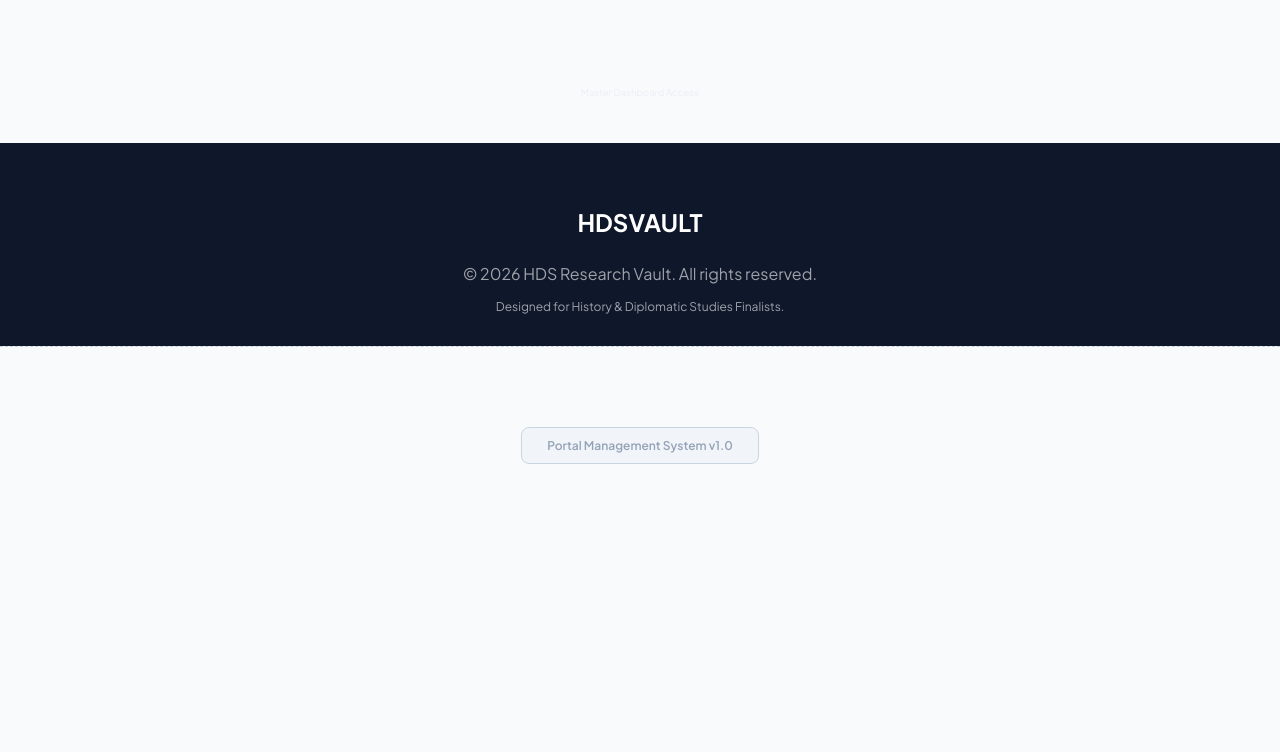
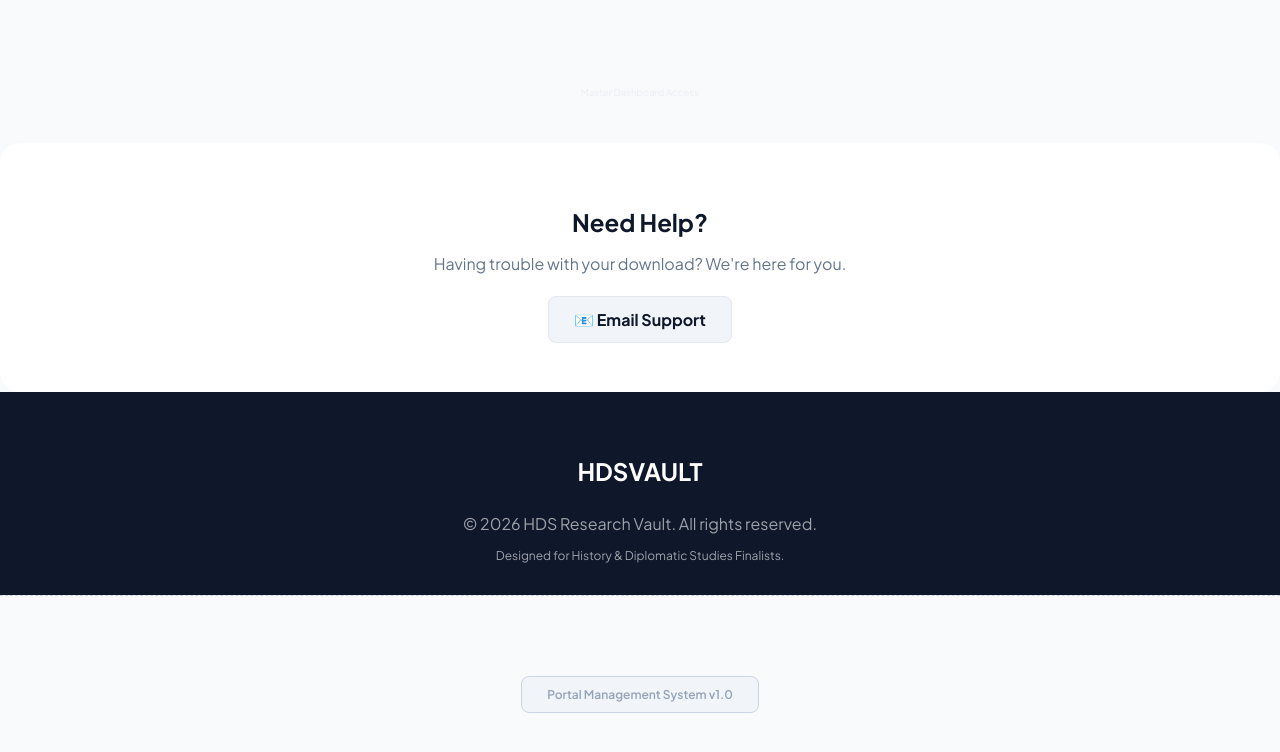
Before and after one commit to anjola3788-design/hds-vault, a plain HTML site: page index.html in a window 1280 px wide. Shown: the part 1222-1974 px from the top of the page. Before the commit the page ends 1766 px from the top, so only its background shows below. Drawn offline with Linux system fonts and the light colour scheme; a script that the page names is missing.

Commit message:
Update index.html

```diff
--- a/index.html
+++ b/index.html
@@ -6,6 +6,9 @@
     <title>HDS Vault | Premium Research Materials</title>
     <link href="https://fonts.googleapis.com/css2?family=Plus+Jakarta+Sans:wght@400;500;600;700&display=swap" rel="stylesheet">
     <style>
+        html {
+    scroll-behavior: smooth;
+}
              /* Styling for your secret dashboard */
 #admin-panel {
     display: none; /* Stays hidden until you login */
@@ -248,7 +251,7 @@
     <nav>
         <div class="logo">HDSVAULT</div>
         <ul class="nav-links">
-            <li><a href="#">Catalog</a></li>
+            <li><a href="#contact" style="text-decoration: none; color: #0f172a; margin-left: 15px;">Contact</a></li>
             <li><a href="#">Reviews</a></li>
             <li><a href="#">Contact</a></li>
         </ul>
@@ -459,6 +462,14 @@ function unlockAdmin() {
     }
 */
 </script>
+    <section id="contact" style="padding: 60px 20px; text-align: center; background: white; border-radius: 20px; margin-top: 40px;">
+    <h2 style="color: #0f172a; margin-bottom: 10px;">Need Help?</h2>
+    <p style="color: #64748b; margin-bottom: 30px;">Having trouble with your download? We're here for you.</p>
+
+    <a href="mailto:your-email@example.com" style="text-decoration: none; background: #f1f5f9; color: #0f172a; padding: 12px 25px; border-radius: 8px; font-weight: bold; border: 1px solid #e2e8f0;">
+        📧 Email Support
+    </a>
+</section>
   <footer>
         <span class="footer-logo">HDSVAULT</span>
         <p>&copy; 2026 HDS Research Vault. All rights reserved.</p>
```
